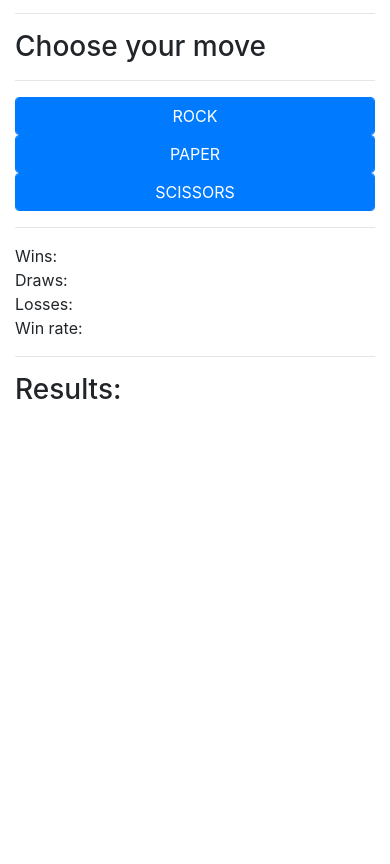
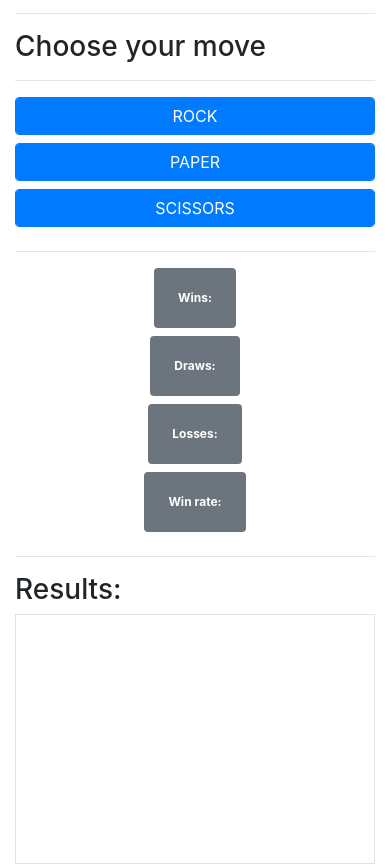
Before and after one commit to adsy2010/jsrockpaperscissors, a plain HTML site: page index.html in a window 390 px wide. Shown: the part 99-963 px from the top of the page. Before the commit the page ends 844 px from the top, so only its background shows below. Drawn offline with nearby package versions, Linux system fonts and the light colour scheme.

Commit message:
Centralised scores Added bottom margin to scores and buttons Added a border to results pane

```diff
--- a/index.html
+++ b/index.html
@@ -13,21 +13,21 @@
     <h3>Choose your move</h3>
     <hr>
     <div class="row">
-        <div class="col-md-4"><input class="btn btn-primary form-control" type="button" value="ROCK" onclick="play(this.value)"></div>
-        <div class="col-md-4"><input class="btn btn-primary form-control" type="button" value="PAPER" onclick="play(this.value)"></div>
-        <div class="col-md-4"><input class="btn btn-primary form-control" type="button" value="SCISSORS" onclick="play(this.value)"></div>
+        <div class="col-md-4 mb-2"><input class="btn btn-primary form-control" type="button" value="ROCK" onclick="play(this.value)"></div>
+        <div class="col-md-4 mb-2"><input class="btn btn-primary form-control" type="button" value="PAPER" onclick="play(this.value)"></div>
+        <div class="col-md-4 mb-2"><input class="btn btn-primary form-control" type="button" value="SCISSORS" onclick="play(this.value)"></div>
     </div>
 
     <hr>
-    <div class="row">
-        <div class="col-md-3">Wins: <span id="wins"></span></div>
-        <div class="col-md-3">Draws: <span id="draws"></span></div>
-        <div class="col-md-3">Losses: <span id="losses"></span></div>
-        <div class="col-md-3">Win rate: <span id="winRate"></span></div>
+    <div class="row text-center">
+        <div class="col-md-3 mb-2"><span class="badge badge-secondary p-4">Wins: <span id="wins"></span></span></div>
+        <div class="col-md-3 mb-2"><span class="badge badge-secondary p-4">Draws: <span id="draws"></span></span></div>
+        <div class="col-md-3 mb-2"><span class="badge badge-secondary p-4">Losses: <span id="losses"></span></span></div>
+        <div class="col-md-3 mb-2"><span class="badge badge-secondary p-4">Win rate: <span id="winRate"></span></span></div>
     </div>
     <hr>
     <h3>Results:</h3>
-    <div id="results">
+    <div id="results" class="border">
 
     </div>
 </div>
```
